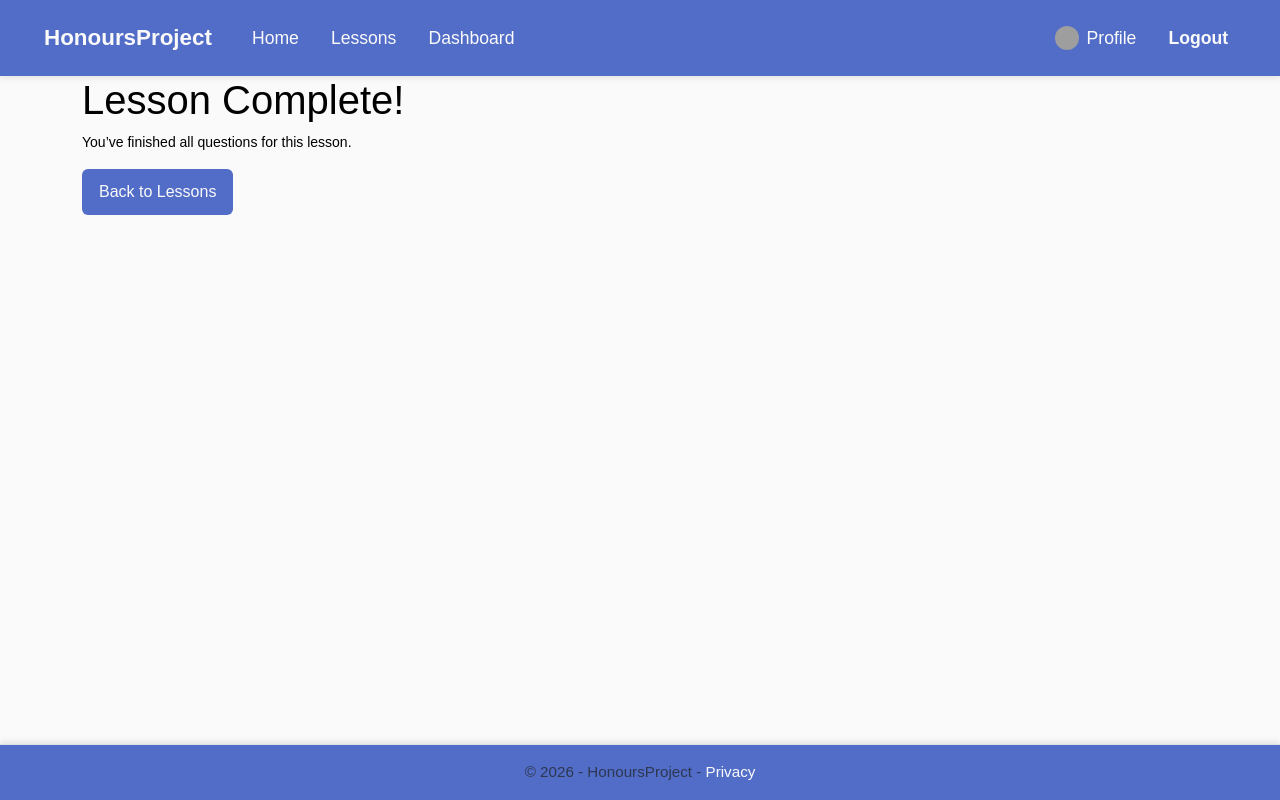
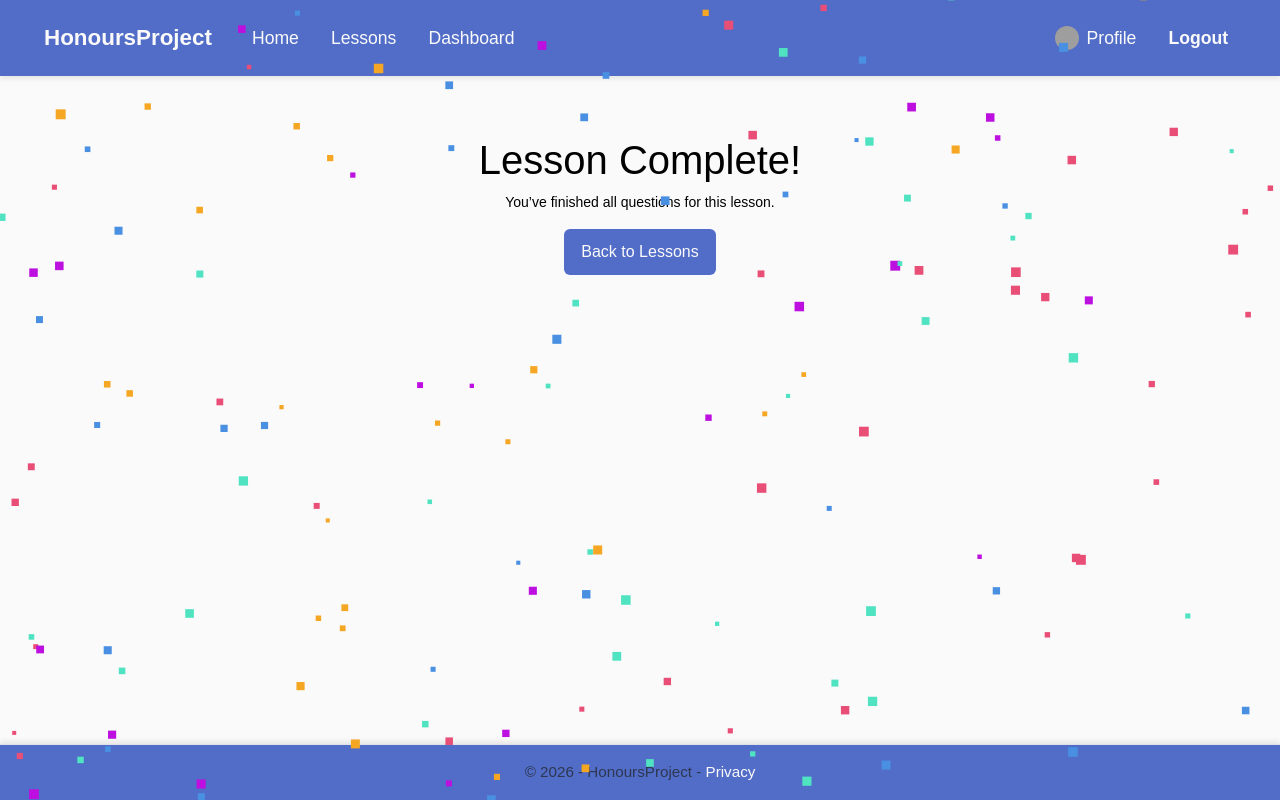
Before and after one commit to DavidEdMc/HonoursProject, an ASP.NET Core app: page /Lesson/Complete in a window 1280 px wide. Run offline with ASP.NET Core 8, Linux system fonts and the light colour scheme; the visitor is signed in with stand-in values (Sample User, id 1); style sheets or scripts are compiled from the project's sources; some libraries are stand-ins or nearby versions; grey boxes are pictures that could not be loaded.

Commit message:
adding progress bar and complete page confetti

```diff
--- a/Controllers/LessonController.cs
+++ b/Controllers/LessonController.cs
@@ -35,7 +35,6 @@ public class LessonController : Controller
         return View("LessonPage", lesson);
     }
 
-    // ⭐ This is the ONLY Start() method you need
     public async Task<IActionResult> Start(int id, int index = 0)
     {
         var username = HttpContext.Session.GetString("username");
@@ -51,7 +50,6 @@ public class LessonController : Controller
         return View("LessonRunner", questions);
     }
 
-    // Optional: your Index() method
     public async Task<IActionResult> Index()
     {
         var lessons = await _lessonService.GetAllLessonsAsync();
--- a/Views/Lesson/Complete.cshtml
+++ b/Views/Lesson/Complete.cshtml
@@ -2,7 +2,69 @@
     Layout = "_Layout";
 }
 
-<h1>Lesson Complete!</h1>
-<p>You’ve finished all questions for this lesson.</p>
+<div class="lesson-page-container">
+    <h1>Lesson Complete!</h1>
+    <p>You’ve finished all questions for this lesson.</p>
 
-<a class="btn btn-lesson" href="/Lesson/LessonSelectionPage">Back to Lessons</a>
+    <a class="btn btn-lesson" href="/Lesson/LessonSelectionPage">Back to Lessons</a>
+</div>
+
+<!-- Confetti Canvas -->
+<canvas id="confettiCanvas"></canvas>
+
+<script>
+    function launchConfetti() {
+        const canvas = document.getElementById("confettiCanvas");
+        const ctx = canvas.getContext("2d");
+
+        canvas.width = window.innerWidth;
+        canvas.height = window.innerHeight;
+
+        const confetti = [];
+        const colors = ["#4a90e2", "#50e3c2", "#f5a623", "#e94e77", "#bd10e0"];
+
+        // Create confetti particles
+        for (let i = 0; i < 150; i++) {
+            confetti.push({
+                x: Math.random() * canvas.width,
+                y: Math.random() * canvas.height - canvas.height,
+                r: Math.random() * 6 + 4,
+                d: Math.random() * 0.5 + 0.5,
+                color: colors[Math.floor(Math.random() * colors.length)],
+                tilt: Math.random() * 10 - 10
+            });
+        }
+
+        function draw() {
+            ctx.clearRect(0, 0, canvas.width, canvas.height);
+
+            confetti.forEach(p => {
+                ctx.beginPath();
+                ctx.fillStyle = p.color;
+                ctx.fillRect(p.x, p.y, p.r, p.r);
+            });
+
+            update();
+        }
+
+        function update() {
+            confetti.forEach(p => {
+                p.y += p.d * 4;
+                p.x += Math.sin(p.tilt) * 2;
+                p.tilt += 0.1;
+
+                if (p.y > canvas.height) {
+                    p.y = -10;
+                    p.x = Math.random() * canvas.width;
+                }
+            });
+        }
+
+        (function animate() {
+            draw();
+            requestAnimationFrame(animate);
+        })();
+    }
+
+    window.onload = launchConfetti;
+</script>
--- a/wwwroot/css/LessonPage.css
+++ b/wwwroot/css/LessonPage.css
@@ -2,6 +2,7 @@
     max-width: 900px;
     margin: 40px auto;
     padding: 20px;
+    text-align: center;
 }
 
 .lesson-header {
--- a/wwwroot/css/Main.css
+++ b/wwwroot/css/Main.css
@@ -71,3 +71,13 @@ body.large-text h2,
 body.large-text h3 {
     font-size: 1.5em;
 }
+
+#confettiCanvas {
+    position: fixed;
+    top: 0;
+    left: 0;
+    width: 100%;
+    height: 100%;
+    pointer-events: none;
+    z-index: 9999;
+}
```
Also changed, not shown: other parts of wwwroot/css/LessonPage.css (+39 -0 lines), Views/Lesson/LessonRunner.cshtml (+34 -2 lines).
